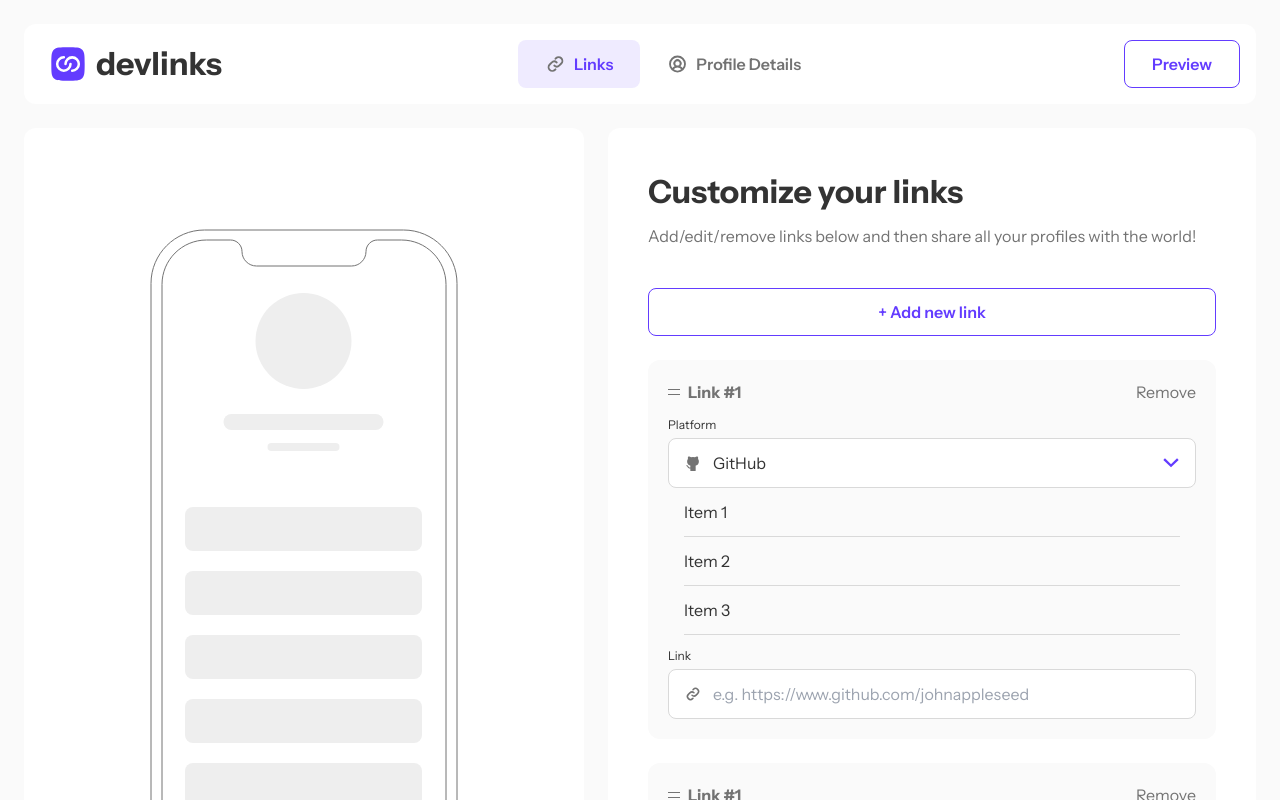
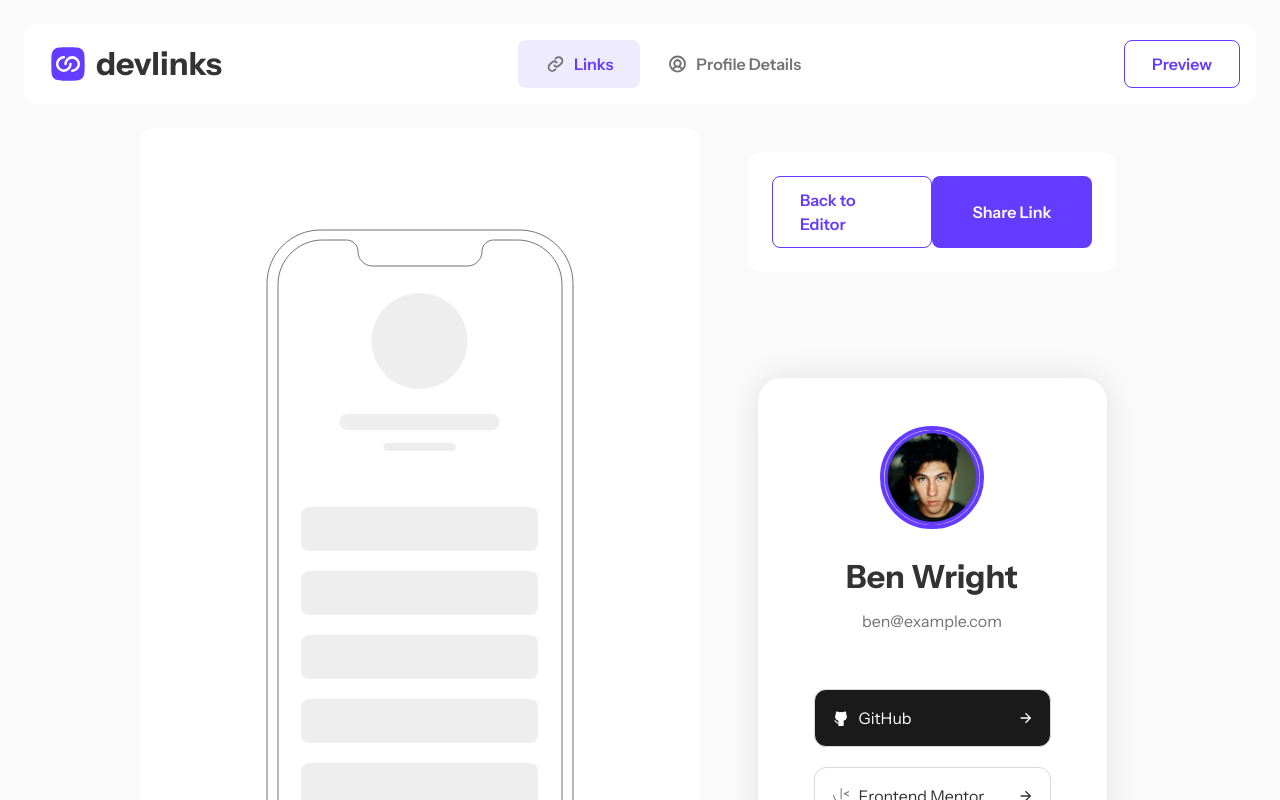
Before and after one commit to Abrham007/link_sharing_app, a React (Vite) app in the folder src/link_sharing_app_frontend/: page /dashboard/preview in a window 1280 px wide. Shown: the top 800 px of the page. Built offline with nearby package versions, Linux system fonts and the light colour scheme.

Commit message:
integrated the component with the router

```diff
--- a/src/link_sharing_app_frontend/src/components/DashboardPage/DashboardLayout.tsx
+++ b/src/link_sharing_app_frontend/src/components/DashboardPage/DashboardLayout.tsx
@@ -1,5 +1,7 @@
+import { Outlet } from "react-router-dom";
 import CustomLinkPage from "./CustomLinkPage/CustomLinkPage";
 import DashboardHeader from "./DashboardHeader";
+import ProfileDetailsPage from "./ProfileDetailsPage/ProfileDetailsPage";
 
 export default function DashboardPage() {
   return (
@@ -9,7 +11,7 @@
         <section className="hidden flex-1 lg:flex justify-center items-center max-w-[560px] h-[834px] px-[25px] bg-White rounded-xl ">
           <img src="/images/illustration-phone-mockup.svg" alt="" />
         </section>
-        <CustomLinkPage></CustomLinkPage>
+        <Outlet></Outlet>
       </main>
     </div>
   );
```
